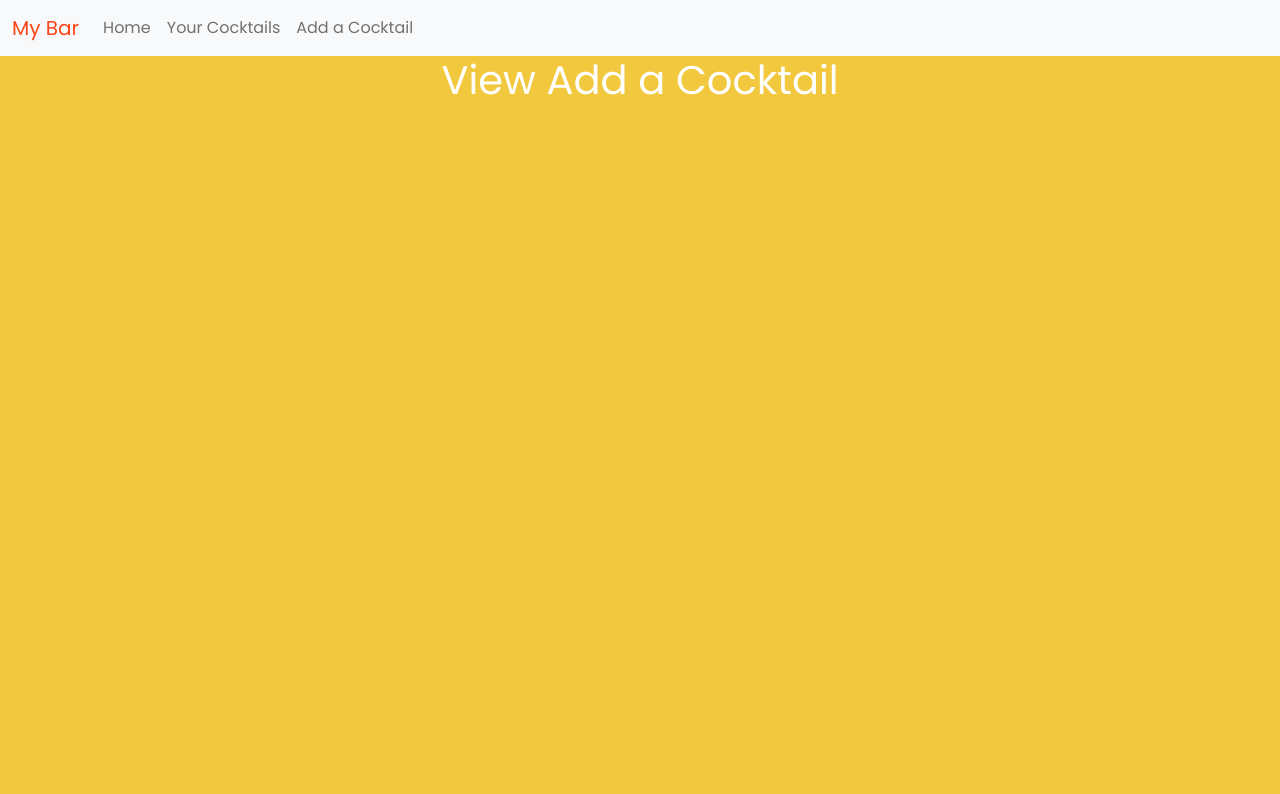
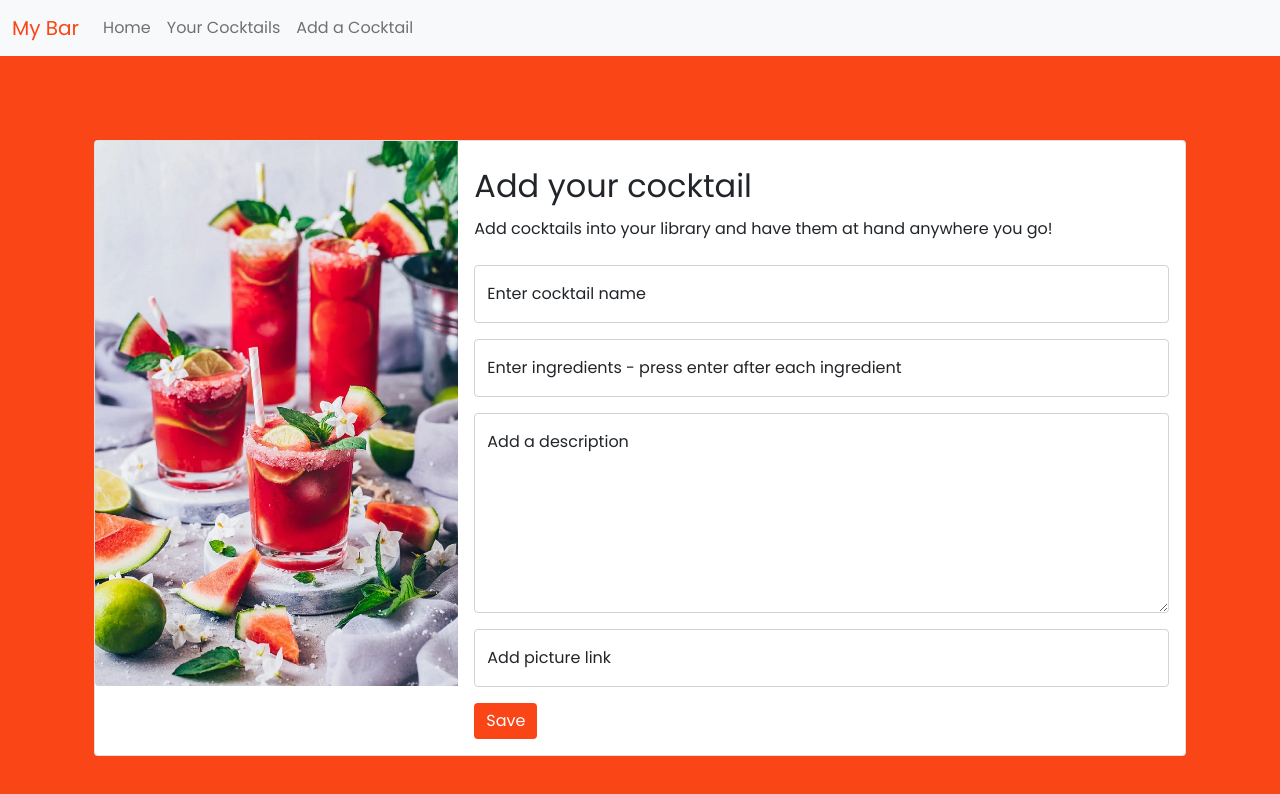
Before and after one commit to RossanaPetrar/Cocktail-Library-Angular, an Angular app: page /add-cocktail in a window 1280 px wide. Shown: the top 794 px of the page. Built offline with nearby package versions, Linux system fonts and the light colour scheme.

Commit message:
Added Add a Cocktail page UI.

```diff
--- a/src/app/components/add-cocktail/add-cocktail.component.css
+++ b/src/app/components/add-cocktail/add-cocktail.component.css
@@ -1,5 +1,24 @@
-.container-fluid {
-  background-color: #f2c83f;
-  color: white;
+.vh-container {
+  background-color: #fa4616;
   height: 100vh;
 }
+
+.cocktail-ingredient {
+  padding: 0.3rem 0.5rem 0.3rem 1rem;
+  border-left: 1px solid;
+}
+
+.card-title {
+  padding: 0.6rem 0.5rem 0.25rem 0;
+  font-size: 1.5rem;
+}
+
+.btn-save {
+  background-color: #fa4616;
+  color: white;
+  border: none;
+}
+
+.card-title {
+  font-size: 2rem;
+}
--- a/src/app/components/add-cocktail/add-cocktail.component.html
+++ b/src/app/components/add-cocktail/add-cocktail.component.html
@@ -1,3 +1,86 @@
-<div class="container-fluid text-center">
-  <h1>View Add a Cocktail</h1>
+<div
+  class="container-fluid vh-container d-flex justify-content-center align-items-center"
+>
+  <main class="container">
+    <div
+      class="container d-flex justify-content-center align-items-start flex-wrap"
+    >
+      <div class="card mb-3">
+        <div class="row g-0">
+          <div class="col-md-4">
+            <img
+              src="../../../assets/images/watermelon-margarita.jpg"
+              class="img-fluid rounded-start"
+              alt="Watermelon Margarita Cocktail"
+            />
+          </div>
+          <div class="col-md-8">
+            <div class="card-body">
+              <h5 class="card-title">Add your cocktail</h5>
+
+              <p class="card-text">
+                Add cocktails into your library and have them at hand anywhere
+                you go!
+              </p>
+
+              <div class="container m-6 p-6">
+                <div class="container mt-4">
+                  <div class="form-floating mb-3">
+                    <input
+                      type="text"
+                      class="form-control"
+                      id="floatingInput"
+                      placeholder="Enter cocktail name"
+                      aria-label="Enter cocktail name"
+                      aria-describedby="basic-addon1"
+                    />
+                    <label for="floatingInput">Enter cocktail name</label>
+                  </div>
+                </div>
+
+                <div class="form-floating mb-3">
+                  <input
+                    type="text"
+                    class="form-control"
+                    id="floatingInput"
+                    placeholder="Enter ingredients"
+                    aria-label="Enter ingredients"
+                    aria-describedby="basic-addon1"
+                  />
+                  <label for="floatingInput"
+                    >Enter ingredients - press enter after each
+                    ingredient</label
+                  >
+                </div>
+
+                <div class="form-floating mb-3">
+                  <textarea
+                    class="form-control"
+                    placeholder="Leave a comment here"
+                    id="floatingTextarea2"
+                    style="height: 200px"
+                  ></textarea>
+                  <label for="floatingTextarea2">Add a description</label>
+                </div>
+              </div>
+
+              <div class="form-floating mb-3">
+                <input
+                  type="text"
+                  class="form-control"
+                  id="floatingInput"
+                  placeholder="Enter ingredients"
+                  aria-label="Enter ingredients"
+                  aria-describedby="basic-addon1"
+                />
+                <label for="floatingInput">Add picture link</label>
+              </div>
+
+              <button type="submit" class="btn btn-light btn-save">Save</button>
+            </div>
+          </div>
+        </div>
+      </div>
+    </div>
+  </main>
 </div>
```
Also changed, not shown: src/assets/images/watermelon-margarita.jpg (added).
